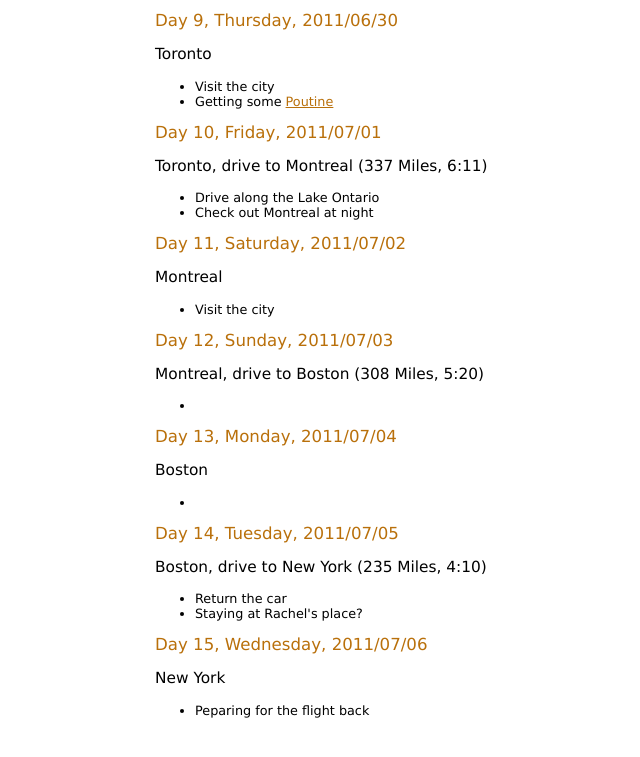
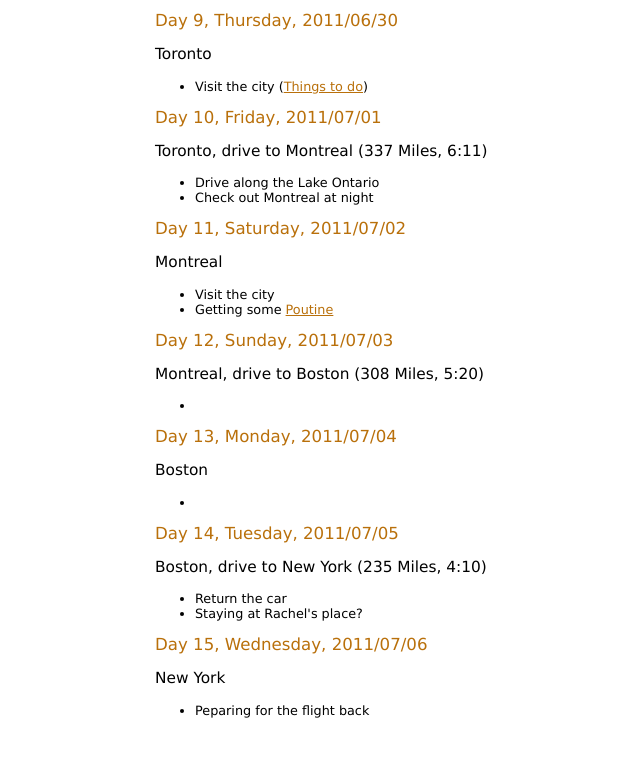
Before and after one commit to bitboxer/eastcoast, a plain HTML site: page index.html in a window 1280 px wide. Shown: the part 1532-2289 px from the top of the page, without its empty margins (135-775 px from the left). Drawn offline with nearby package versions, Linux system fonts and the light colour scheme.

Commit message:
Better Poutines in Montreal :)

```diff
--- a/index.html
+++ b/index.html
@@ -159,8 +159,7 @@
     <div class='day'>
       <h3>Toronto</h3>
       <ul>
-        <li>Visit the city</li>
-        <li>Getting some <a href="http://en.wikipedia.org/wiki/Poutine">Poutine</a></li>
+        <li>Visit the city (<a href="http://www.toronto.com/thingstodo">Things to do</a>)</li>
       </ul>
     </div>
 
@@ -176,6 +175,7 @@
       <h3>Montreal</h3>
       <ul>
         <li>Visit the city</li>
+        <li>Getting some <a href="http://en.wikipedia.org/wiki/Poutine">Poutine</a></li>
       </ul>
     </div>
 
```
